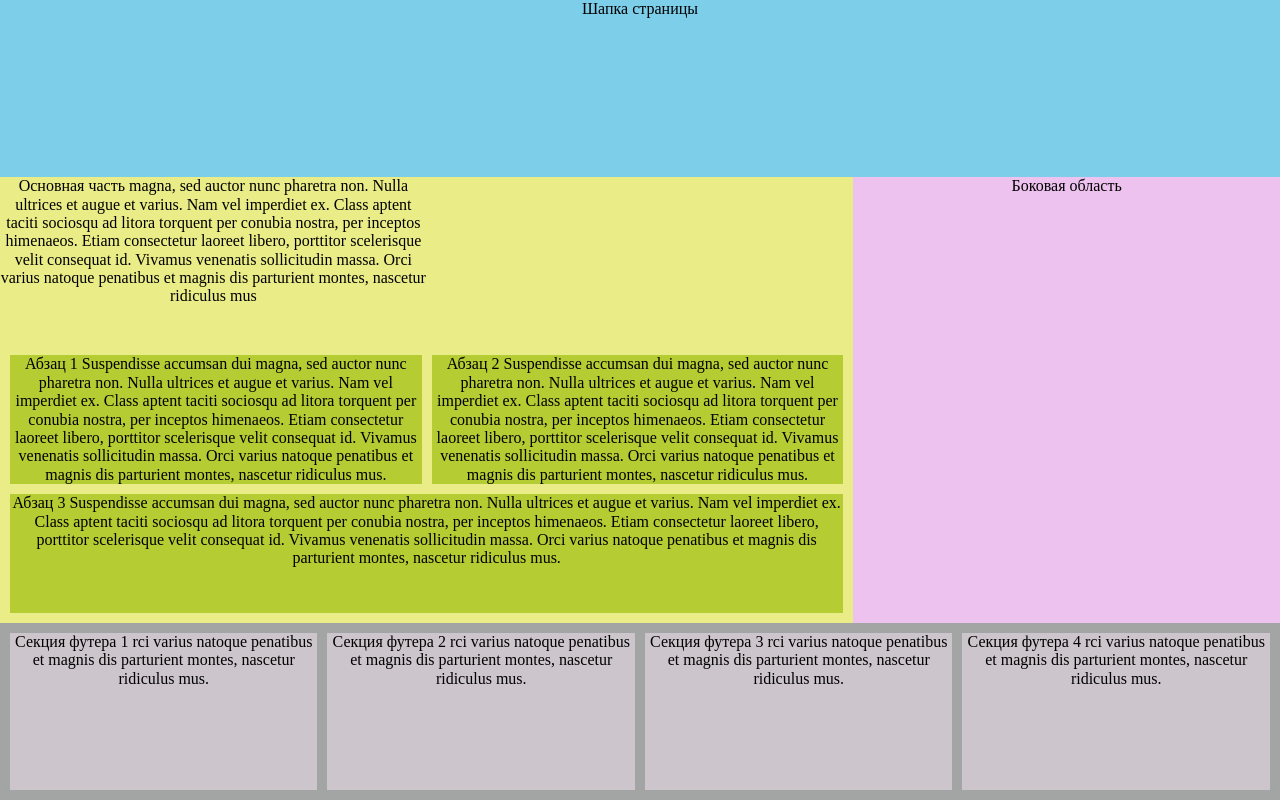
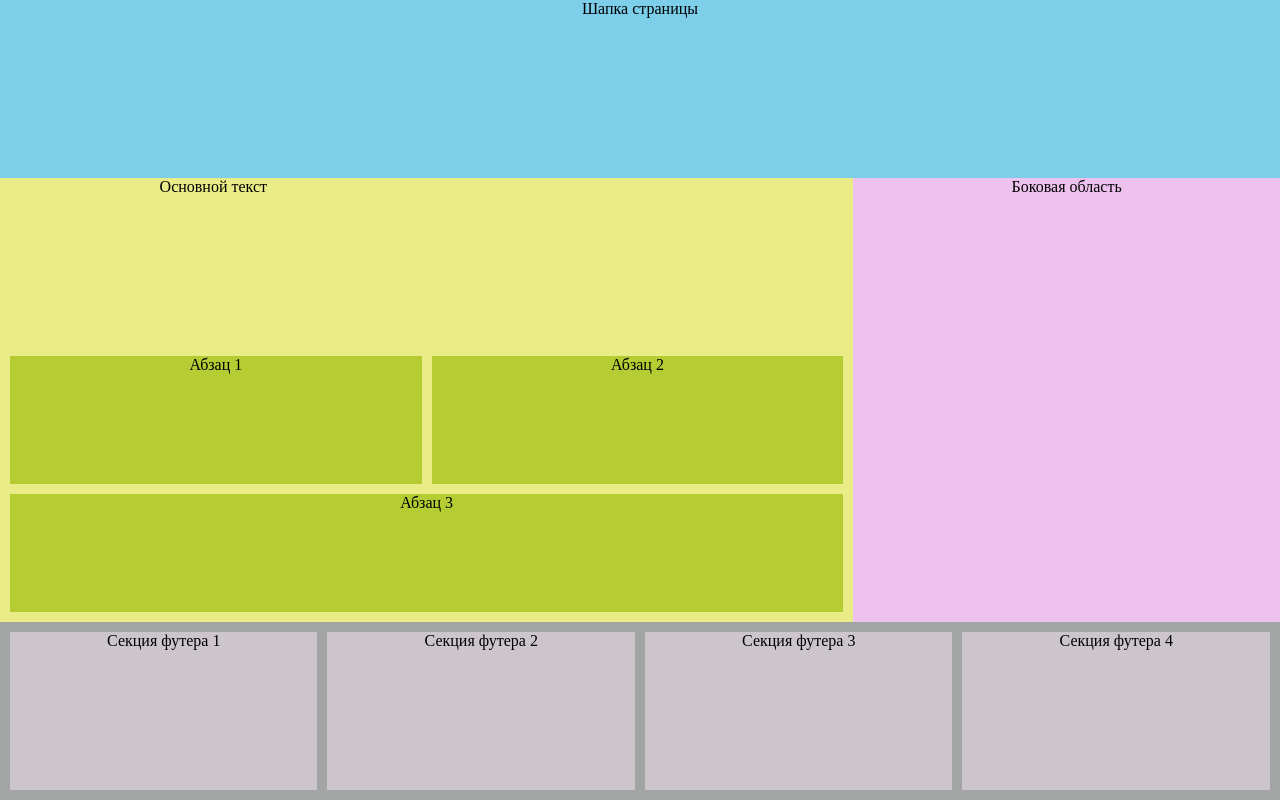
Before and after one commit to MZ-87/demo2, a plain HTML site: page index.html in a window 1280 px wide. Drawn offline with nearby package versions, Linux system fonts and the light colour scheme.

Commit message:
Update index.html
- divided main block in two pieces: .main-content - for a content, .main-content-background - to use as a background and prevent content above to move behind the articles 1-3
- assigned .main {display: contents;}

```diff
--- a/index.html
+++ b/index.html
@@ -11,38 +11,22 @@
 
 <body class="grid">
     <header class="header">Шапка страницы</header>
-    <main class="main"> Основная часть magna, sed auctor nunc pharetra non. Nulla ultrices et augue et varius. Nam vel
-        imperdiet ex. Class aptent taciti sociosqu ad litora torquent per conubia nostra, per inceptos himenaeos. Etiam
-        consectetur laoreet libero, porttitor scelerisque velit consequat id. Vivamus venenatis sollicitudin massa. Orci
-        varius natoque penatibus et magnis dis parturient montes, nascetur ridiculus mus
-        <div class="main-1">Абзац 1 Suspendisse accumsan dui magna, sed auctor nunc pharetra non. Nulla ultrices et
-            augue et varius. Nam vel imperdiet ex. Class aptent taciti sociosqu ad litora torquent per conubia nostra,
-            per inceptos himenaeos. Etiam consectetur laoreet libero, porttitor scelerisque velit consequat id. Vivamus
-            venenatis sollicitudin massa. Orci varius natoque penatibus et magnis dis parturient montes, nascetur
-            ridiculus mus.</div>
-        <div class="main-2">Абзац 2 Suspendisse accumsan dui magna, sed auctor nunc pharetra non. Nulla ultrices et
-            augue et varius. Nam vel imperdiet ex. Class aptent taciti sociosqu ad litora torquent per conubia nostra,
-            per inceptos himenaeos. Etiam consectetur laoreet libero, porttitor scelerisque velit consequat id. Vivamus
-            venenatis sollicitudin massa. Orci varius natoque penatibus et magnis dis parturient montes, nascetur
-            ridiculus mus.</div>
-        <div class="main-3">Абзац 3 Suspendisse accumsan dui magna, sed auctor nunc pharetra non. Nulla ultrices et
-            augue et varius. Nam vel imperdiet ex. Class aptent taciti sociosqu ad litora torquent per conubia nostra,
-            per inceptos himenaeos. Etiam consectetur laoreet libero, porttitor scelerisque velit consequat id. Vivamus
-            venenatis sollicitudin massa. Orci varius natoque penatibus et magnis dis parturient montes, nascetur
-            ridiculus mus.</div>
+    <main class="main">
+        <div class="main-content">Основной текст </div>
+        <!-- это для того, чтобы основной текст не сползал за абзацы 1-3  -->
+        <div class="main-content-background"></div>
+        <div class="main-1">Абзац 1</div>
+        <div class="main-2">Абзац 2 </div>
+        <div class="main-3">Абзац 3 </div>
     </main>
     <aside class="side-bar">
         Боковая область
     </aside>
     <footer class="footer">
-        <div class="footer-1">Секция футера 1 rci varius natoque penatibus et magnis dis parturient montes, nascetur
-            ridiculus mus.</div>
-        <div class="footer-2">Секция футера 2 rci varius natoque penatibus et magnis dis parturient montes, nascetur
-            ridiculus mus.</div>
-        <div class="footer-3">Секция футера 3 rci varius natoque penatibus et magnis dis parturient montes, nascetur
-            ridiculus mus.</div>
-        <div class="footer-4">Секция футера 4 rci varius natoque penatibus et magnis dis parturient montes, nascetur
-            ridiculus mus.</div>
+        <div class="footer-1">Секция футера 1 </div>
+        <div class="footer-2">Секция футера 2 </div>
+        <div class="footer-3">Секция футера 3 </div>
+        <div class="footer-4">Секция футера 4 </div>
     </footer>
 
 </body>
```
